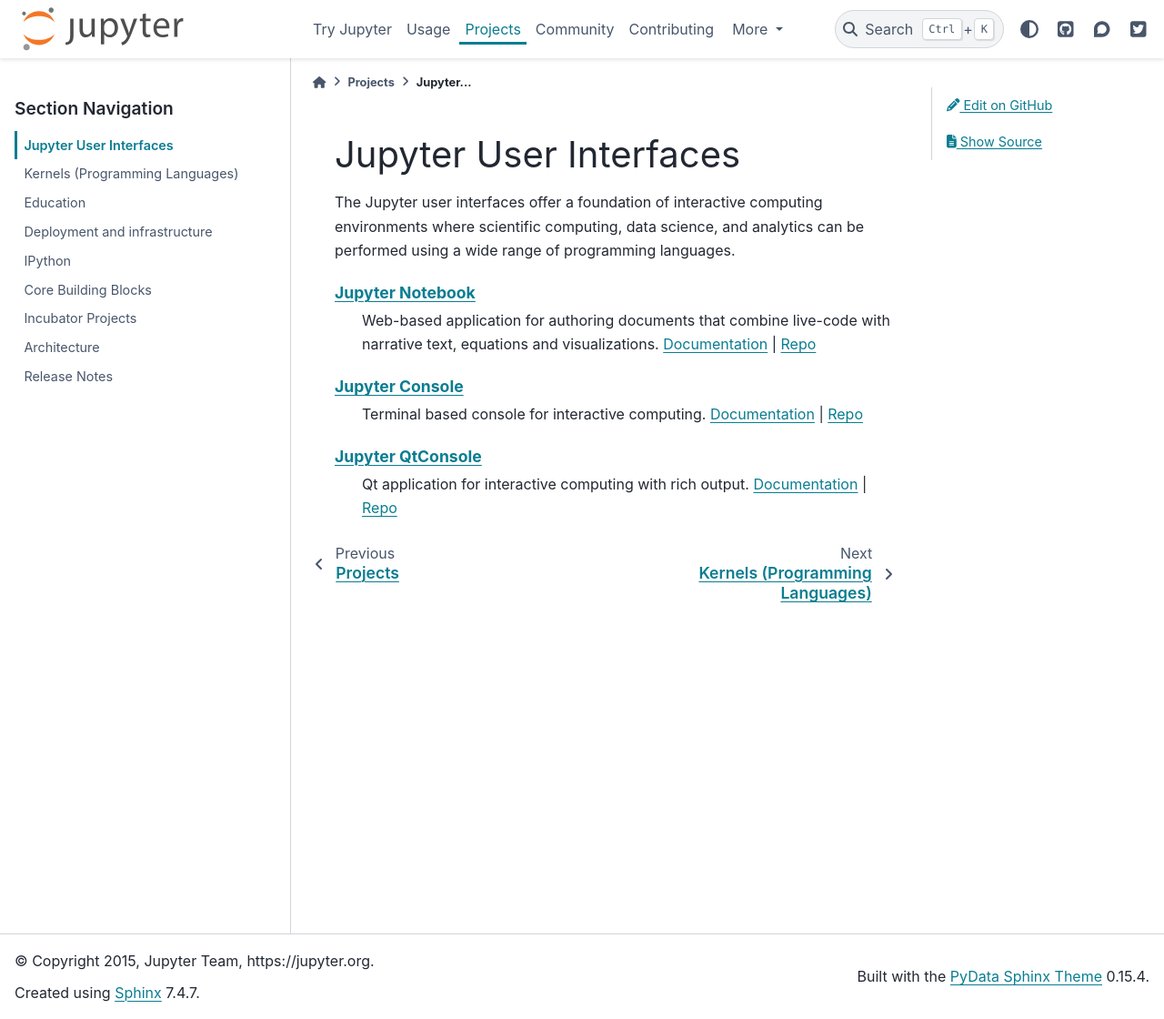
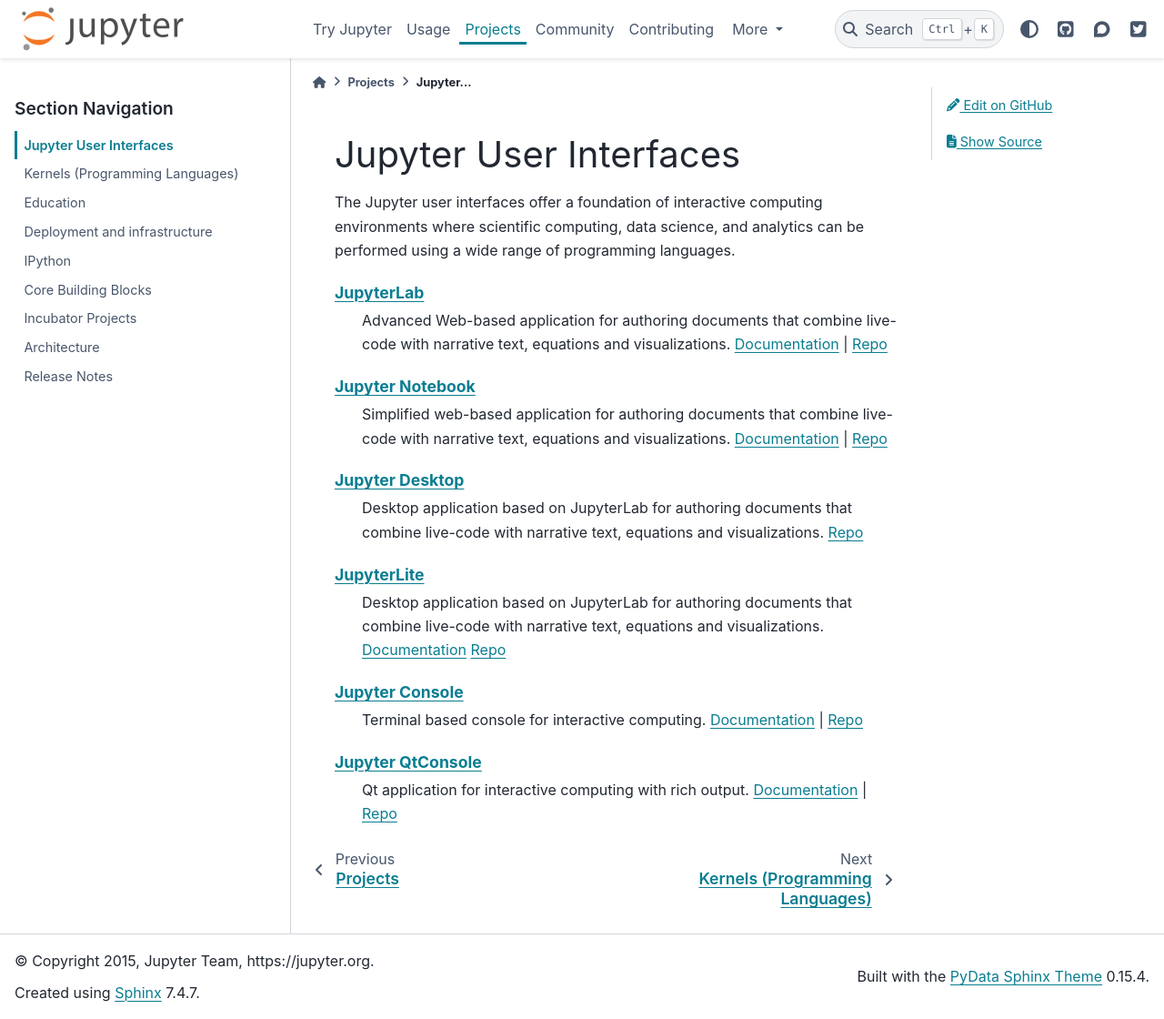
Before and after one commit to jupyter/jupyter, a Sphinx documentation site: the page built from docs/source/projects/user-interfaces.rst, in a window 1280 px wide and 1120 px high. Shown: the whole window at 91% size. Built offline with Sphinx 7.4.7 and the PyData theme 0.15.4, drawn with Linux system fonts in a browser that asks for light colours; pages that are not in the unit, such as notebooks, are missing from menus.

Commit message:
Updated user interfaces.

```diff
--- a/docs/source/projects/user-interfaces.rst
+++ b/docs/source/projects/user-interfaces.rst
@@ -8,11 +8,28 @@
 
 .. glossary::
 
+    `JupyterLab <https://jupyterlab.readthedocs.io/en/latest/>`__
+        Advanced Web-based application for authoring documents that combine live-code
+        with narrative text, equations and visualizations.
+        `Documentation <https://jupyterlab.readthedocs.io/en/latest/>`__ |
+        `Repo <https://github.com/jupyterlab/jupyterlab>`__
+
     `Jupyter Notebook <https://jupyter-notebook.readthedocs.io/en/latest/>`__
-        Web-based application for authoring documents that combine live-code
+        Simplified web-based application for authoring documents that combine live-code
         with narrative text, equations and visualizations.
         `Documentation <https://jupyter-notebook.readthedocs.io/en/latest/>`__ |
         `Repo <https://github.com/jupyter/notebook>`__
+
+    `Jupyter Desktop <https://github.com/jupyterlab/jupyterlab-desktop>`__
+        Desktop application based on JupyterLab for authoring documents that combine live-code
+        with narrative text, equations and visualizations.
+        `Repo <https://github.com/jupyterlab/jupyterlab-desktop>`__
+
+    `JupyterLite <https://jupyterlite.readthedocs.io/en/latest/>`__
+        Desktop application based on JupyterLab for authoring documents that combine live-code
+        with narrative text, equations and visualizations.
+        `Documentation <https://jupyterlite.readthedocs.io/en/latest/>`__
+        `Repo <https://github.com/jupyterlite/jupyterlite>`__
 
     `Jupyter Console <https://jupyter-console.readthedocs.io/en/latest/>`__
         Terminal based console for interactive computing.
```
